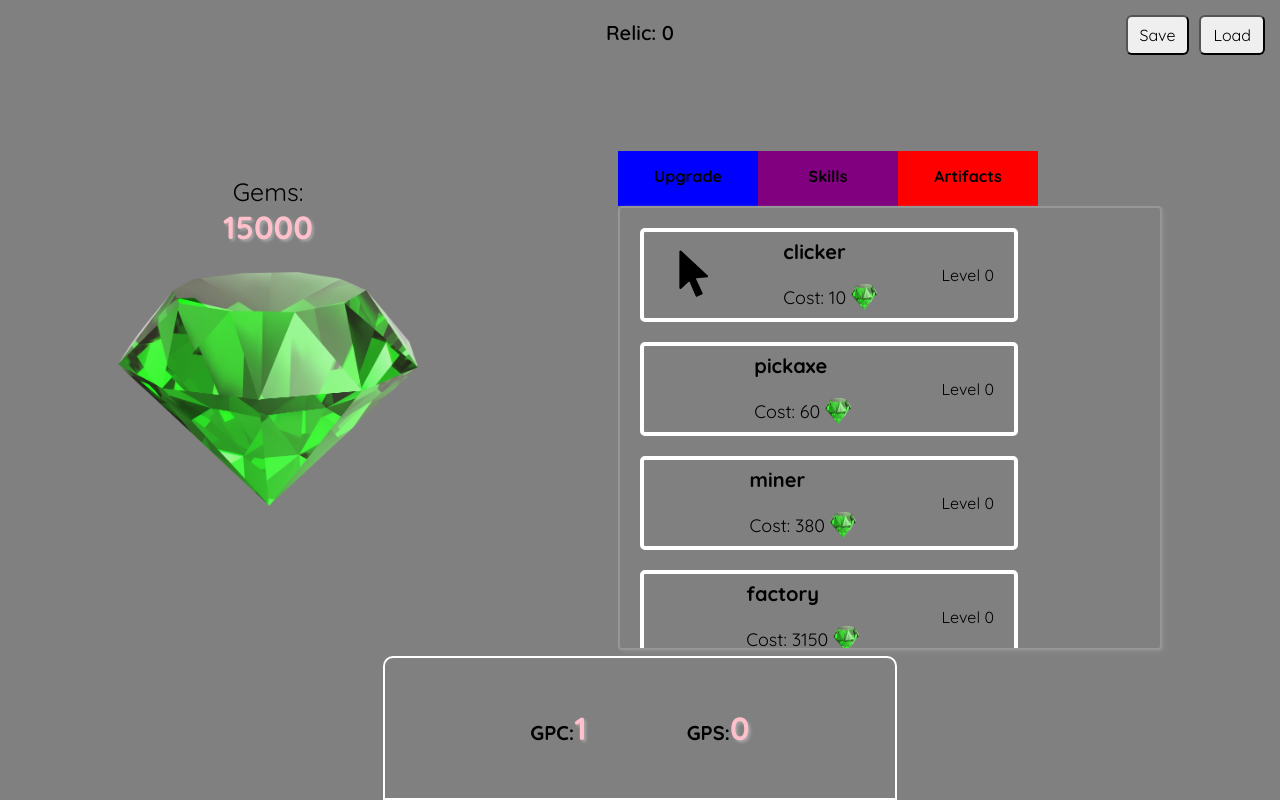
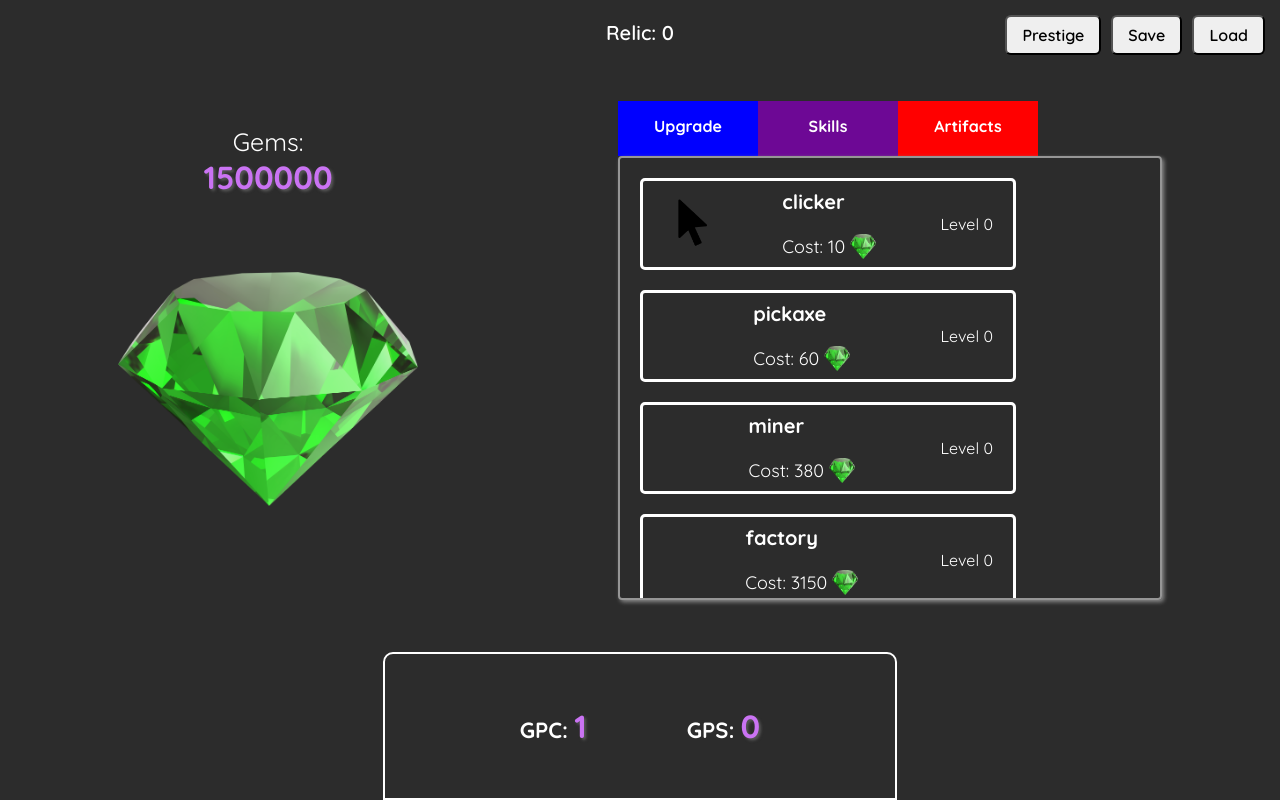
Before and after one commit to TaylorOD/clickerGame, a plain HTML site: page index.html in a window 1280 px wide. Drawn offline with Linux system fonts and the light colour scheme.

Commit message:
fix errors

```diff
--- a/index.html
+++ b/index.html
@@ -4,18 +4,17 @@
 		<meta charset="UTF-8" />
 		<meta name="viewport" content="width=device-width, initial-scale=1.0" />
 		<link rel="stylesheet" href="style.css" />
-		<title>Clicker Game</title>
+		<title>Gem Clicker</title>
 	</head>
 	<body>
 		<section>
 			<div class="main">
 				<div class="left">
-					<p>Gems: <br /><span class="gem-cost pink-text">15000</span></p>
+					<p>Gems: <br /><span class="gem-cost pink-text">1500000</span></p>
 					<div class="gem-img-container">
 						<img
 							src="./assets/gem.png"
 							alt=""
-							srcset=""
 							class="gem-image"
 							onclick="incrementGem(event)"
 							draggable="false"
@@ -29,23 +28,16 @@
 					    <img
 					      src="{{image}}"
 					      alt=""
-								srcset=""
-								class="upgrade-image"
+					      class="upgrade-img"
 					    />
 					  </div>
 					  <div class="mid-section">
-							<h4 class="{{name}}">{{name}}</h4>
+					    <h4>{{name}}</h4>
 					    <div class="cost-info">
 					      <p class="cost-text">
 									Cost: <span class="{{name}}-cost">{{cost}}</span>
 								</p>
-								<img
-									src="./assets/gem.png"
-									alt=""
-									srcset=""
-									class="gem-cost-image"
-									draggable="false"
-								/>
+					      <img src="/assets/gem.png" alt="" class="gem-img" draggable="false" />
 					    </div>
 					  </div>
 					  <div class="right-section">
@@ -54,8 +46,7 @@
 
 					  <div class="next-level-info" id="{{name}}-next-level">
 					    <p id="{{name}}-next-p">
-								+<span class="{{name}}-increase"> {{increase}} </span> gems <br />
-								per click
+					      +<span class="{{name}}-increase">{{increase}} </span> gems <br /> per click
 					    </p>
 					  </div>
 					</div>
@@ -67,16 +58,18 @@
 						<div id="skills-nav-button">Skills</div>
 						<div id="artifacts-nav-button">Artifacts</div>
 					</div>
+
 					<div id="upgrades-container"></div>
 				</div>
 			</div>
 
 			<div class="statistics">
 				<div class="texts">
-					<p>GPC:<span id="gpc-text" class="pink-text">1</span></p>
-					<p>GPS:<span id="gps-text" class="pink-text">0</span></p>
+					<p>GPC: <span id="gpc-text" class="pink-text">1</span></p>
+					<p>GPS: <span id="gps-text" class="pink-text">0</span></p>
 				</div>
 			</div>
+
 			<div class="util-buttons">
 				<button class="util-button prestige-button" onclick="prestige()">
 					Prestige
@@ -89,7 +82,5 @@
 		</section>
 
 		<script type="module" src="index.js"></script>
-		<script type="module" src="consts/skills.js"></script>
-		<script type="module" src="consts/artifacts.js"></script>
 	</body>
 </html>
--- a/style.css
+++ b/style.css
@@ -1,20 +1,22 @@
-@import url('https://fonts.googleapis.com/css2?family=Quicksand:wght@300..700&display=swap');
+@import url('https://fonts.googleapis.com/css2?family=Quicksand:wght@400;500;600;700&display=swap');
 
 body {
+	background-color: #2c2c2c;
+	color: white;
+	padding: 0;
+	margin: 0;
+	text-decoration: none;
 	display: grid;
 	place-items: center;
 	height: 100vh;
-	margin: 0;
-	padding: 0;
-	background-color: gray;
-	user-select: none;
+	position: relative;
 	font-family: 'Quicksand', sans-serif;
 }
 
 .main {
 	display: flex;
 	gap: 200px;
-	margin: 100px;
+	margin-bottom: 100px;
 }
 
 .left {
@@ -34,17 +36,18 @@ body {
 	text-align: center;
 	padding-top: 15px;
 }
+
 .right-navbar > div:hover {
 	opacity: 0.85;
 	cursor: pointer;
 }
 
 .right-navbar > :first-child {
-	background-color: blue;
+	background: blue;
 }
 
 .right-navbar > :nth-child(2) {
-	background-color: purple;
+	background: rgb(109, 8, 149);
 }
 
 #upgrades-container {
@@ -58,28 +61,30 @@ body {
 	position: relative;
 }
 
+.pink-text {
+	font-size: 32px;
+	color: rgb(202, 115, 243);
+	font-weight: 700;
+	text-shadow: 2px 2px 3px rgb(90, 90, 90);
+}
+
+.cost-text {
+	font-size: 18px;
+}
+
 .gem-image {
+	margin-top: 50px;
 	width: 300px;
+}
+
+.gem-image:hover {
+	opacity: 0.9;
 	cursor: pointer;
 }
 
 .gem-image:active {
-	transform: scale(110%);
-}
-
-.gem-img-container {
-	position: relative;
-}
-
-.pink-text {
-	font-size: 32px;
-	color: pink;
-	font-weight: 700;
-	text-shadow: 2px 2px 3px darkgrey;
-}
-
-.cost-text {
-	font-size: 18px;
+	opacity: 0.8;
+	transform: scale(1.02);
 }
 
 .upgrade {
@@ -87,31 +92,38 @@ body {
 	align-items: center;
 	justify-content: space-between;
 	padding: 13px 20px;
+	border: 3px solid white;
+	border-radius: 5px;
+	height: 60px;
 	width: 330px;
-	height: 60px;
-	border: 4px solid white;
-	border-radius: 5px;
 	position: relative;
 	margin-bottom: 20px;
 }
 
-.upgrade:active {
-	transform: scale(105%);
+.upgrade:hover {
+	opacity: 0.85;
+	cursor: pointer;
 }
 
-.upgrade-image {
+.type-skill {
+	display: none;
+}
+
+.type-artifact {
+	display: none;
+}
+
+.upgrade-img {
 	width: 55px;
 }
 
-.gem-cost-image {
-	width: 26px;
-	height: 26px;
+.gem-img-container {
+	position: relative;
 }
 
-.cost-info {
-	display: flex;
-	align-items: center;
-	gap: 5px;
+.gem-img {
+	width: 26px;
+	height: 25px;
 }
 
 .mid-section h4 {
@@ -124,10 +136,16 @@ body {
 	margin: 0;
 }
 
+.cost-info {
+	display: flex;
+	align-items: center;
+	gap: 5px;
+}
+
 .next-level-info {
 	position: absolute;
 	right: -105px;
-	background-color: rgb(255, 255, 255);
+	background-color: rgb(90, 89, 90);
 	height: 87px;
 	width: 100px;
 	text-align: center;
@@ -145,7 +163,7 @@ body {
 	bottom: 0;
 	width: 450px;
 	padding: 30px;
-	border: 2px solid white;
+	border: 2px white solid;
 	border-top-right-radius: 10px;
 	border-top-left-radius: 10px;
 	left: 50%;
@@ -156,8 +174,38 @@ body {
 	display: flex;
 	gap: 100px;
 	justify-content: center;
+	font-weight: bold;
+	font-size: 22px;
+}
+
+.util-buttons {
+	position: absolute;
+	top: 15px;
+	right: 15px;
+	display: flex;
+	gap: 10px;
+}
+
+.util-button {
+	padding: 8px 15px;
+	font-size: 16px;
+	font-weight: 600;
+	font-family: inherit;
+	border-radius: 6px;
+}
+
+.util-button:hover {
+	opacity: 0.7;
+	cursor: pointer;
+}
+
+.relic {
+	position: absolute;
+	top: 20px;
+	left: 50%;
+	transform: translateX(-50%);
 	font-size: 20px;
-	font-weight: bold;
+	font-weight: 600;
 }
 
 .fade-up {
@@ -174,7 +222,7 @@ body {
 		opacity: 0.9;
 	}
 	40% {
-		transform: translateY(-15px);
+		transform: translateY(-13px);
 		opacity: 0.75;
 	}
 	60% {
@@ -182,7 +230,7 @@ body {
 		opacity: 0.55;
 	}
 	80% {
-		transform: translateY(-45px);
+		transform: translateY(-42px);
 		opacity: 0.3;
 	}
 	100% {
@@ -191,33 +239,12 @@ body {
 	}
 }
 
-.util-buttons {
-	position: absolute;
-	top: 15px;
-	right: 15px;
-	display: flex;
-	gap: 10px;
-}
-
-.util-button {
-	font-size: 16px;
-	font-size: 600;
-	font-family: inherit;
-	padding: 8px 12px;
-	border-radius: 6px;
-}
-
-.util-button:hover {
-	opacity: 0.7;
-	cursor: pointer;
-}
-
 ::-webkit-scrollbar {
 	width: 10px;
 }
 
 ::-webkit-scrollbar-track {
-	background: white;
+	background: #f1f1f1;
 }
 
 ::-webkit-scrollbar-thumb {
@@ -227,20 +254,3 @@ body {
 ::-webkit-scrollbar-thumb:hover {
 	background: #555;
 }
-
-.type-skill {
-	display: none;
-}
-
-.type-artifact {
-	display: none;
-}
-
-.relic {
-	position: absolute;
-	top: 20px;
-	left: 50%;
-	transform: translateX(-50%);
-	font-size: 20px;
-	font-weight: 600;
-}
```
Lines whose indentation alone changed are shown as unchanged.
